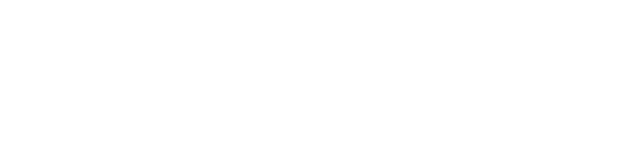
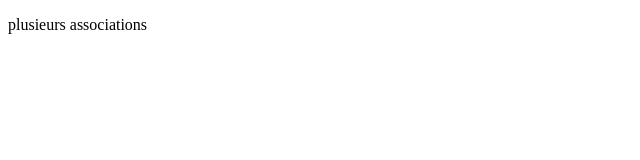
Before and after one commit to Arl04/git-mon-cv, a plain HTML site: page index.html in a window 1280 px wide. Shown: the whole page, without its empty margins (0-640 px from the left). Drawn offline with Linux system fonts and the light colour scheme.

Commit message:
mis en place de la section associations

```diff
--- a/index.html
+++ b/index.html
@@ -8,6 +8,9 @@
     <link rel="stylesheet" href="style.css">
 </head>
 <body>
+    <associations>
+        <p>plusieurs associations </p>
+    </associations>
 
 </body>
 </html>
```
